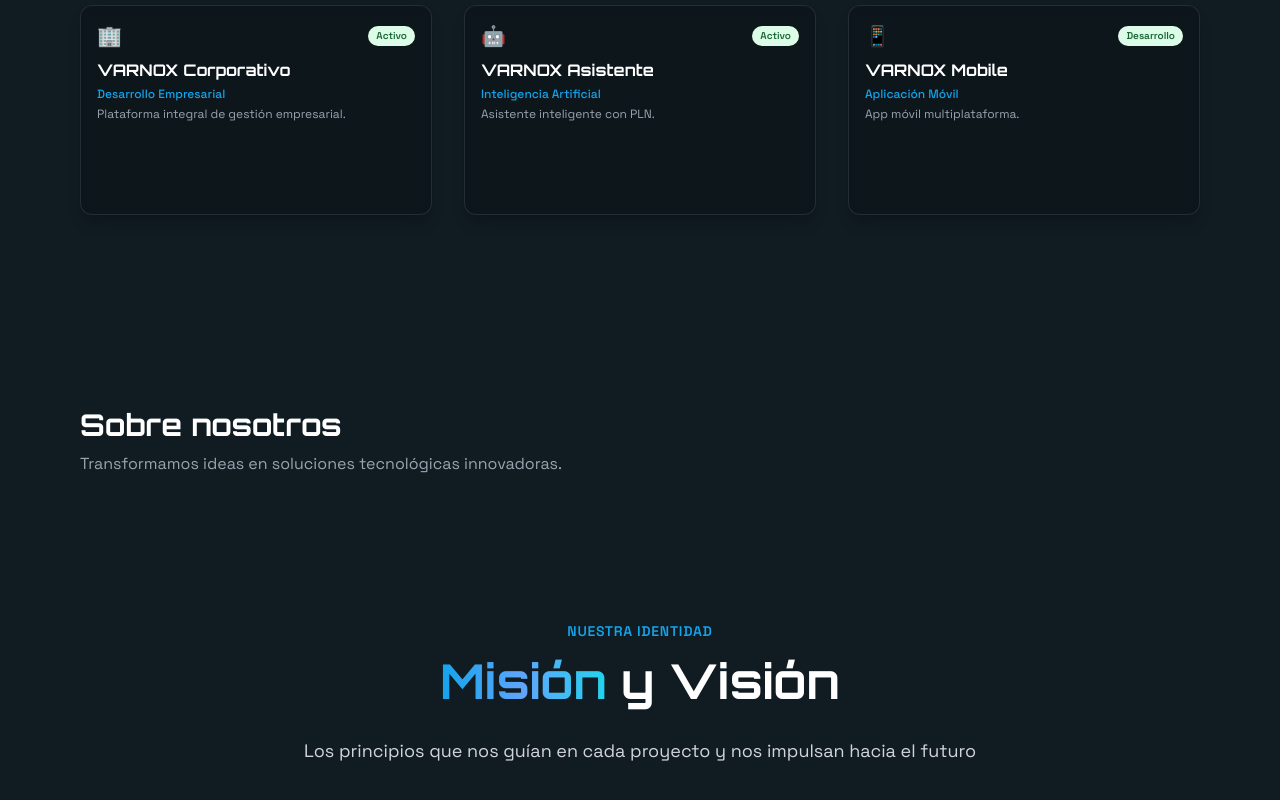
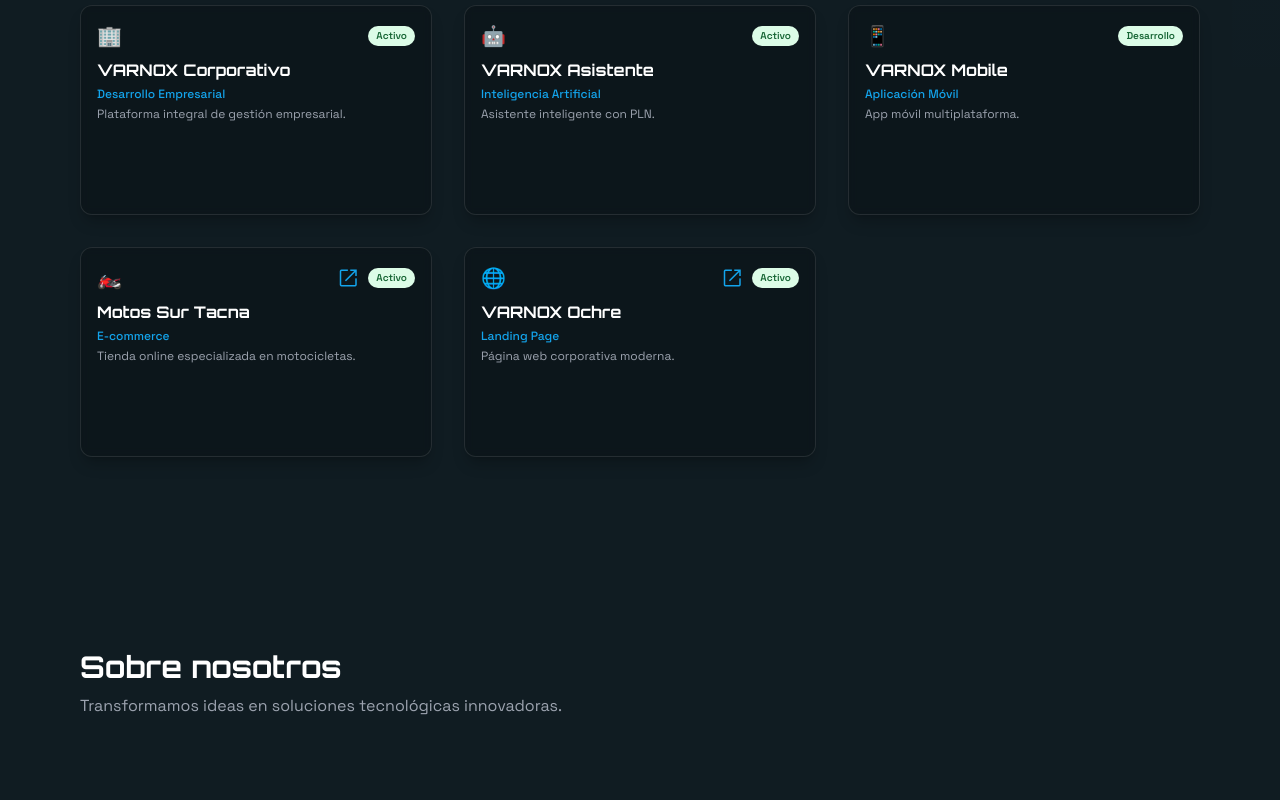
Before and after one commit to Jose25UPT/varnox, a Next.js app in the folder varnox-front/: page / in a window 1280 px wide. Shown: the part 3052-3852 px from the top of the page. Built offline with nearby package versions, Linux system fonts and the light colour scheme.

Commit message:
commit varnox

```diff
--- a/varnox-front/src/components/ProjectsSection.tsx
+++ b/varnox-front/src/components/ProjectsSection.tsx
@@ -1,8 +1,12 @@
+"use client"
+
 export default function ProjectsSection() {
   const projects = [
     { id: 1, title: 'VARNOX Corporativo', category: 'Desarrollo Empresarial', description: 'Plataforma integral de gestión empresarial.', tech: ['Next.js','TypeScript'], status: 'Activo', icon: '🏢' },
     { id: 2, title: 'VARNOX Asistente', category: 'Inteligencia Artificial', description: 'Asistente inteligente con PLN.', tech: ['Python','FastAPI'], status: 'Activo', icon: '🤖' },
     { id: 3, title: 'VARNOX Mobile', category: 'Aplicación Móvil', description: 'App móvil multiplataforma.', tech: ['React Native','GraphQL'], status: 'Desarrollo', icon: '📱' },
+    { id: 4, title: 'Motos Sur Tacna', category: 'E-commerce', description: 'Tienda online especializada en motocicletas.', tech: ['Next.js','Vercel'], status: 'Activo', icon: '🏍️', link: 'https://motos-sur-tacna.vercel.app/' },
+    { id: 5, title: 'VARNOX Ochre', category: 'Landing Page', description: 'Página web corporativa moderna.', tech: ['Next.js','Vercel'], status: 'Activo', icon: '🌐', link: 'https://varnox-ochre.vercel.app/' },
   ]
   return (
     <section id="projects" className="bg-background-dark py-20 lg:py-32 relative overflow-hidden">
@@ -13,15 +17,27 @@ export default function ProjectsSection() {
         </div>
         <div className="grid grid-cols-1 md:grid-cols-2 lg:grid-cols-3 gap-8">
           {projects.map(p => (
-            <div key={p.id} className="relative group bg-black/20 rounded-xl border border-white/10 shadow-lg shadow-black/20 transition-all duration-500 overflow-hidden hover:shadow-2xl hover:shadow-primary/30 hover:scale-105 min-h-[210px] backdrop-blur-sm">
+            <div
+              key={p.id}
+              onClick={() => p.link && window.open(p.link, '_blank')}
+              className={`relative group bg-black/20 rounded-xl border border-white/10 shadow-lg shadow-black/20 transition-all duration-500 overflow-hidden hover:shadow-2xl hover:shadow-primary/30 hover:scale-105 min-h-[210px] backdrop-blur-sm ${p.link ? 'cursor-pointer' : ''}`}
+            >
               <div className="p-4">
                 <div className="flex items-center justify-between mb-2">
                   <span className="text-xl">{p.icon}</span>
-                  <span className="px-2 py-0.5 text-[10px] font-semibold rounded-full bg-green-100 text-green-800">{p.status}</span>
+                  <div className="flex items-center gap-2">
+                    {p.link && <span className="material-symbols-outlined text-primary text-sm">open_in_new</span>}
+                    <span className="px-2 py-0.5 text-[10px] font-semibold rounded-full bg-green-100 text-green-800">{p.status}</span>
+                  </div>
                 </div>
                 <h3 className="text-base font-bold text-white mb-1">{p.title}</h3>
                 <p className="text-primary text-xs font-medium mb-1">{p.category}</p>
                 <p className="text-gray-400 text-xs leading-snug">{p.description}</p>
+                {p.link && (
+                  <div className="mt-2 text-primary text-xs font-medium opacity-0 group-hover:opacity-100 transition-opacity">
+                    Click para ver el proyecto →
+                  </div>
+                )}
               </div>
             </div>
           ))}
```
